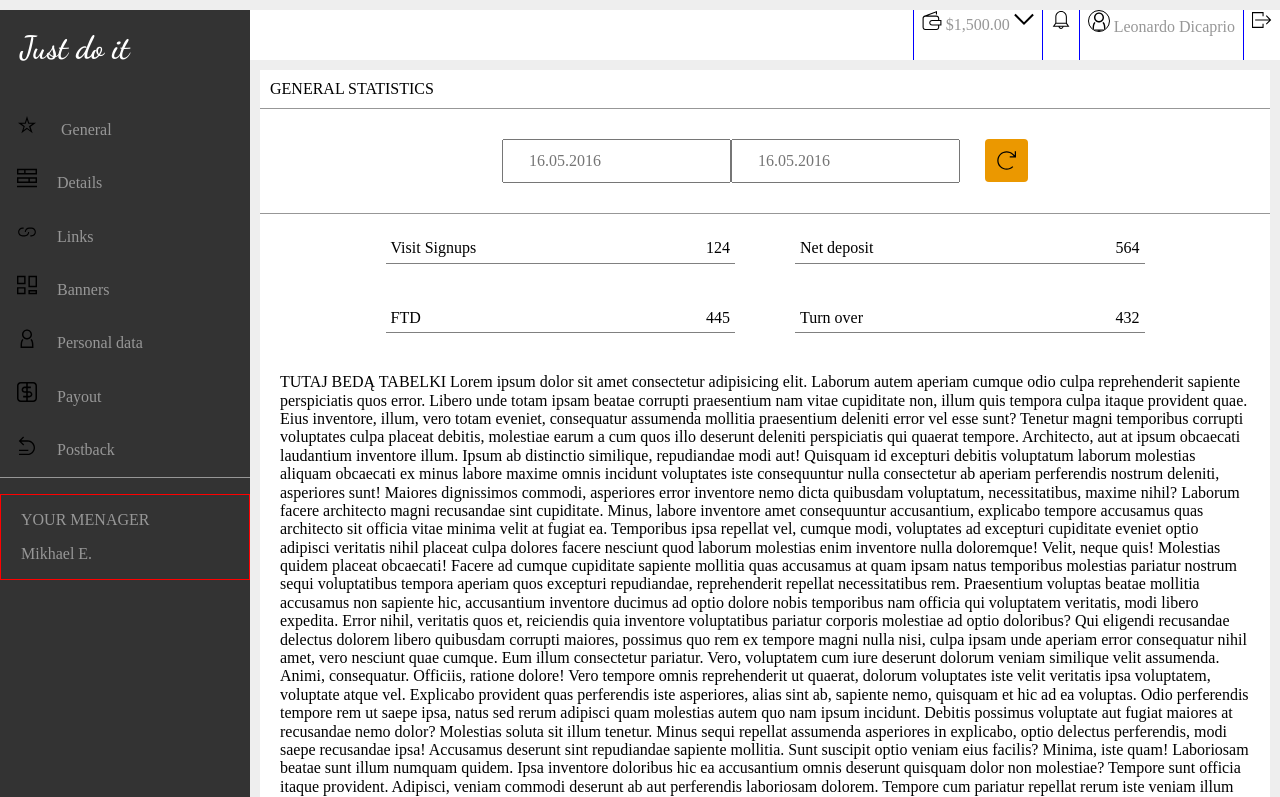
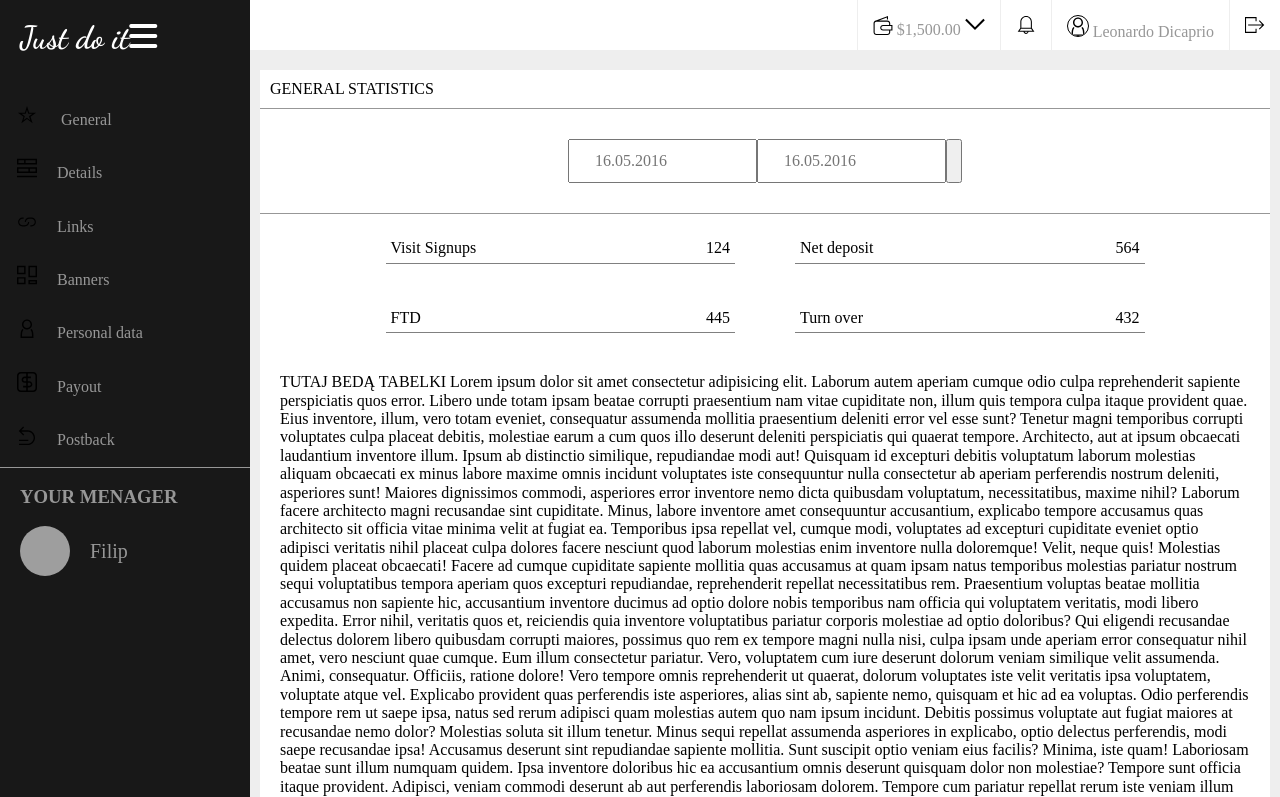
Before and after one commit to Evenclan/Individual-project, a website: page index.html in a window 1280 px wide. Shown: the top 797 px of the page. Drawn offline with nearby package versions, Linux system fonts and the light colour scheme; grey boxes are pictures that could not be loaded.

Commit message:
add styles

```diff
--- a/index.html
+++ b/index.html
@@ -8,83 +8,95 @@
       rel="stylesheet"
       href="https://cdn.jsdelivr.net/npm/flatpickr/dist/flatpickr.min.css"
     />
-    <link href="https://fonts.googleapis.com/css2?family=Dancing+Script:wght@700&display=swap" rel="stylesheet">
+    <link
+      href="https://fonts.googleapis.com/css2?family=Dancing+Script:wght@700&display=swap"
+      rel="stylesheet"
+    />
+    <link
+      rel="stylesheet"
+      href="path/to/font-awesome/css/font-awesome.min.css"
+    />
     <link rel="stylesheet" type="text/css" href="../css/style.css" />
   </head>
   <body>
     <nav class="side-nav">
       <div class="logo">
-        <span class="main-logo">Just do it</span>
+        <span class="main-logo">Just do it</span><i class="fas fa-bars"></i>
       </div>
       <div class="nav-pages">
         <ul class="nav-links">
-          <a href="#"
+          <a href="#GENERAL"
             ><li class="nav-link">
               <img class="svg-nav" src="./images/general.svg" /> General
             </li></a
           >
-          <a href="#"
+          <a href="#DETAILS"
             ><li class="nav-link">
               <img class="svg-nav" src="./images/details.svg" />Details
             </li></a
           >
-          <a href="#"
+          <a href="#LINKS"
             ><li class="nav-link">
               <img class="svg-nav" src="./images/links.svg" />Links
             </li></a
           >
-          <a href="#"
+          <a href="#BANNERS"
             ><li class="nav-link">
               <img class="svg-nav" src="./images/banners.svg" />Banners
             </li></a
           >
-          <a href="#"
+          <a href="#PERSONAL-DATA"
             ><li class="nav-link">
               <img class="svg-nav" src="./images/personaldata.svg" />Personal
               data
             </li></a
           >
-          <a href="#"
+          <a href="#PAYOUT"
             ><li class="nav-link">
               <img class="svg-nav" src="./images/payout.svg" />Payout
             </li></a
           >
-          <a href="#"
+          <a href="#POSTBACK"
             ><li class="nav-link">
               <img class="svg-nav" src="./images/postback.svg" />Postback
             </li></a
           >
         </ul>
         <div class="chat">
-          <p>YOUR MENAGER</p>
-
-          <p>Mikhael E.</p>
+          <h3>YOUR MENAGER</h3>
+          <div class="menager-list">
+            <img src="https://i.imgur.com/XvP4JNy.jpg" /><span
+              class="menager-name"
+            >
+              Filip</span
+            >
+          </div>
         </div>
       </div>
     </nav>
 
     <nav class="top-nav">
-      <div class="money">
+      <div class="icon-wrapper money">
         <a href="#">
           <img class="svg-top-nav" src="./images/wallet.svg" />
           <span class="price"> $1,500.00 </span>
           <img class="svg-top-nav" src="./images/arrow-down.svg" />
         </a>
       </div>
-      <div class="notification">
+      <div class="icon-wrapper notification">
         <a href="#">
           <span class="notification-icon"
             ><img class="svg-top-nav" src="./images/notification.svg" />
           </span>
         </a>
       </div>
-      <div class="account">
+      <div class="icon-wrapper account">
         <a href="#">
           <img class="svg-top-nav" src="images/personaldata.svg" />
           Leonardo Dicaprio</a
         >
       </div>
-      <div class="exit">
+      <div class="icon-wrapper exit">
         <a href="#">
           <span class="exit-icon">
             <img class="svg-top-nav" src="images/quit.svg" />
@@ -94,29 +106,31 @@
     </nav>
 
     <div class="container">
-      <div class="pages">
+      <div class="general">
         <div class="title">
           General Statistics
         </div>
         <div class="row dates">
-          <!-- <label class="booking-option-title">Pick a date</label> -->
           <input type="text" name="date" placeholder="16.05.2016" />
-          <input type="text" name="date" placeholder="16.05.2016" />
-          <div class="refresh"><img src="images/refresh.svg" /></div>
+          <input
+            type="text"
+            class="last"
+            name="date"
+            placeholder="16.05.2016"
+          />
+          <button class="calender-refresh"><img src="images/refresh.svg" /></button>
         </div>
         <div class="row amount">
-          <div class="signups">
+          <div class="data">
             Visit Signups <span class="data-amount">124</span>
           </div>
-          <div class="deposit">
+          <div class="data">
             Net deposit <span class="data-amount">564</span>
           </div>
         </div>
         <div class="row amount">
-          <div class="ftd">FTD<span class="data-amount">445</span></div>
-          <div class="turn-over">
-            Turn over<span class="data-amount">432</span>
-          </div>
+          <div class="data">FTD<span class="data-amount">445</span></div>
+          <div class="data">Turn over<span class="data-amount">432</span></div>
         </div>
         <div class="row chart">
           TUTAJ BEDĄ TABELKI Lorem ipsum dolor sit amet consectetur adipisicing
--- a/sass/_layout.scss
+++ b/sass/_layout.scss
@@ -1,21 +1,22 @@
 body {
-  background-color: #eee
+  background-color: #eee;
 }
 
 .side-nav {
   background-color: $nav-main-background;
   color: $nav-main-color;
   height: 100%;
+  top: 0;
+  width: 250px;
   position: fixed;
-  width: 250px;
 }
 
 .top-nav {
   display: flex;
   justify-content: flex-end;
-  align-items: baseline;
   background-color: #fff;
   height: 50px;
+  top: 0;
   left: 250px;
   position: fixed;
   width: calc(100% - 250px);
@@ -25,7 +26,7 @@ body {
   display: flex;
   justify-content: flex-end;
   background-color: #fff;
-  position: relative;
+  position: absolute;
   left: 250px;
   top: 60px;
   max-width: calc(100% - 270px);
--- a/sass/_media.scss
+++ b/sass/_media.scss
@@ -12,12 +12,4 @@
     min-width: 100%;
     left: 0;
   }
-
-  .dates {
-    flex-direction: column;
-  }
-
-  .row {
-    margin: solid red 2px;
-  }
 }
--- a/sass/_variables.scss
+++ b/sass/_variables.scss
@@ -2,9 +2,9 @@
 $brand-main-color: #F58220;
 
 $nav-main-color: #979797;
-$nav-main-background: #333333;
+$nav-main-background: #181818;
 $nav-hover-color: #F5F5F2;
-$nav-hover-background: #979797;
+$nav-hover-background: #292929;
 
 /* Font sizes */
 $paragraph-font-size: 16px;
--- a/sass/sections/_container.scss
+++ b/sass/sections/_container.scss
@@ -5,7 +5,7 @@
   display: flex;
 }
 
-.pages {
+.general {
   width: 100%;
   margin: auto;
 }
@@ -31,12 +31,17 @@
   text-align: left;
 }
 
-.refresh {
+.calender-refresh {
   height: 43px;
   width: 43px;
   border-radius: 4px;
-  background-color: #eb9800;
-  margin-left: 25px;
+  background-color: $brand-main-color;
+  margin-left: 20px;
+}
+
+.refresh img {
+  width: 20px;
+  position: relative;
 }
 
 .amount > div {
@@ -54,12 +59,12 @@
 input[type=text] {
   height: 20px;
   padding: 10px 0 10px 25px;
-  width: 200px;
+  width: 160px;
 }
 
-.refresh img {
-  width: 20px;
-  position: relative;
-  left: 25%;
-  top: 25%;
-}
+// .last {
+//   background-image: url("/images/calendar.svg");
+//   background-repeat: no-repeat;
+//   background-size: 20px 20px;
+//   background-position: right;
+// }
--- a/sass/sections/_sidebar.scss
+++ b/sass/sections/_sidebar.scss
@@ -30,6 +30,23 @@
   }
 
   .chat {
-    border: solid red 1px;
     padding-left: 20px;
   }
+
+  .chat img {
+    width: 50px;
+    height: 50px;
+    border-radius: 50%;
+    margin-right: 10px;
+    display: inline-block;
+  }
+
+  .menager-name {
+    margin-left: 10px;
+    font-size: 20px;
+  }
+
+  .menager-list {
+    display: flex;
+    align-items: center;
+  }
--- a/sass/sections/_topnav.scss
+++ b/sass/sections/_topnav.scss
@@ -1,8 +1,9 @@
+.top-nav {
+  z-index: 999;
+}
+
 .top-nav > div {
-  border-left: solid blue 1px;
-  padding: 0 8px;
-  height: 50px;
-  align-self: center;
+  border-left: solid #eee 1px;
 }
 
 .svg-top-nav {
@@ -14,3 +15,7 @@
   border-radius: 50%;
   border: 1px solid #000;
 }
+
+.icon-wrapper {
+  padding: 15px;
+}
```
Also changed, not shown: css/style.css, 1 other file.
